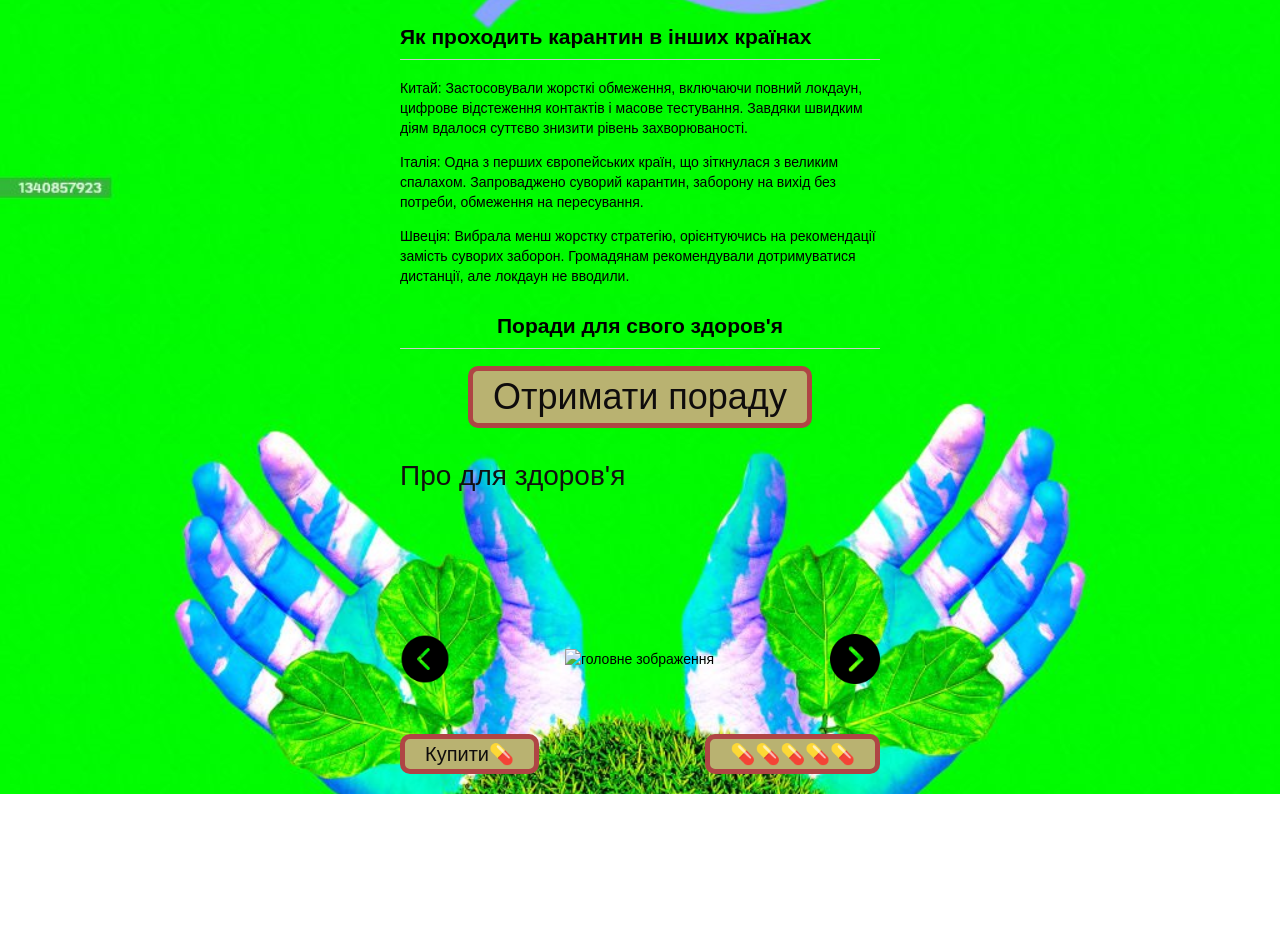
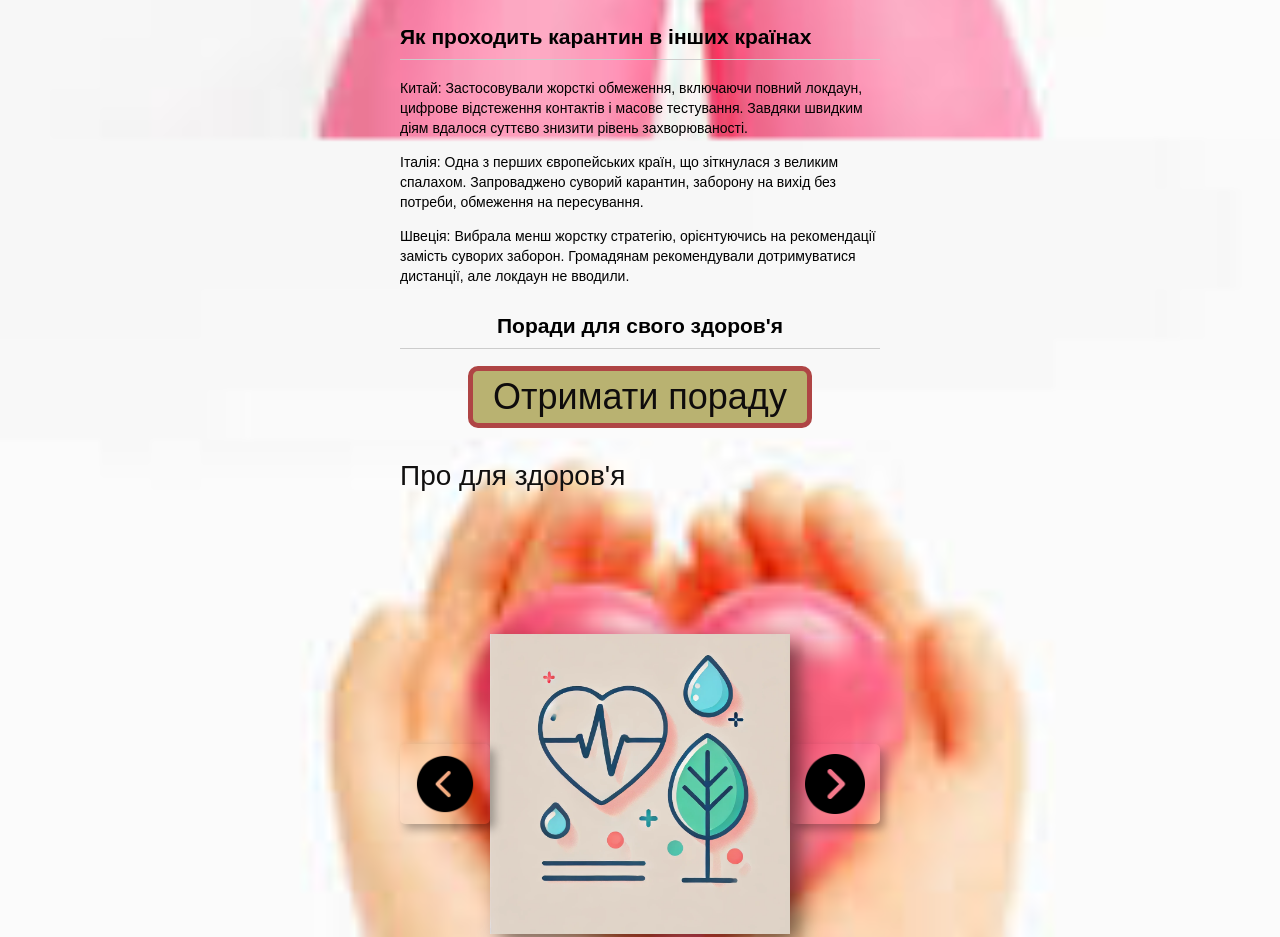
Before and after one commit to odisey228/Save-Health, a plain HTML site: page index.html in a window 1280 px wide. Shown: the part 1066-2003 px from the top of the page. Before the commit the page ends 1860 px from the top, so only its background shows below. Drawn offline with Linux system fonts and the light colour scheme.

Commit message:
змінив код виправив пару помилок додав тін для картинки та кнопок зробив ефект для кнопок

```diff
--- a/script.js
+++ b/script.js
@@ -56,20 +56,22 @@ document.getElementById('count-of-tablets').innerText='💊'.repeat(countOfPills
 document.getElementById('btn_love_wishes').style.display = 'inline-block'
  } )
 
- let galleryImage = 1
- document.getElementById("main-image").setAttribute('src',`img/gallery/${galleryImage}.jpg`)
+ let galleryImage = 1;
+ const mainImage = document.getElementById("main-image");
 
- document.getElementById('right-arrow').addEventListener("click",()=>{
-  galleryImage++
-  console.log(galleryImage)
- if(galleryImage == 5) galleryImage = 1
- document.getElementById("main-image").setAttribute("src",`img/gallery/${galleryImage}.jpg`)
- })
- document.getElementById("main-image").setAttribute('src',`img/gallery/${galleryImage}.jpg`)
+ // Додаємо тінь до картинки
+ mainImage.style.boxShadow = "10px 10px 20px rgba(0, 0, 0, 0.5)";
 
- document.getElementById('left-arrow').addEventListener("click",()=>{
-  galleryImage--
-  console.log(galleryImage)
- if(galleryImage == 0) galleryImage = 1
- document.getElementById("main-image").setAttribute("src",`img/gallery/${galleryImage}.jpg`)
- })
+ mainImage.setAttribute('src', `img/gallery/${galleryImage}.jpg`);
+
+ document.getElementById('right-arrow').addEventListener('click', () => {
+     galleryImage++;
+     if (galleryImage > 4) galleryImage = 1; // Якщо у вас 4 зображення
+     mainImage.setAttribute('src', `img/gallery/${galleryImage}.jpg`);
+ });
+
+ document.getElementById('left-arrow').addEventListener('click', () => {
+     galleryImage--;
+     if (galleryImage < 1) galleryImage = 4; // Якщо у вас 4 зображення
+     mainImage.setAttribute('src', `img/gallery/${galleryImage}.jpg`);
+ });
--- a/style.css
+++ b/style.css
@@ -7,7 +7,7 @@ body {
   color: #000000;
 
 
-  background-image: url("img/istockphoto-1340857923-1024x1024.jpg");
+  background-image: url("img/завантаження\ \(3\).jpg");
 
   background-repeat: no-repeat;
   background-position: center top;
@@ -124,15 +124,123 @@ align-items: center;
 
 }
 #main-image{
-  width: 150px;
+  width: 300px;
 }
 #left-arrow, #right-arrow{
-  width:50px;
-  height: 50px;
+  width:60px;
+  height: 60px;
   cursor: pointer;
 }
 
+#left-arrow,#right-arrow {
+  box-shadow: 5px 5px 10px rgba(0, 0, 0, 0.3);
+  border-radius: 5px;
+  padding: 10px 15px;
+  border: none;
+  cursor: pointer;
+  transition:  0.3s ease;
+}
 
+#right-arrow:hover {
+  box-shadow: 3px 3px 8px rgba(0, 0, 0, 0.5);
+}
+#left-arrow:hover {
+  box-shadow: 3px 3px 8px rgba(0, 0, 0, 0.5);
+}
+#left-arrow button:active {
+  box-shadow: 2px 2px 5px rgba(0, 0, 0, 0.5);
+  transform: scale(0.95);
+}
+
+#left-arrow {
+  box-shadow: 5px 5px 10px rgba(0, 0, 0, 0.3);
+  border-radius: 5px;
+  padding: 10px 15px;
+  border: none;
+  cursor: pointer;
+  transition: all 0.2s ease;
+  color: white;
+  font-size: 16px;
+  font-weight: bold;
+  outline: none;
+  position: relative;
+  overflow: hidden;
+}
+
+/* Ефект при наведенні */
+#left-arrow:hover {
+  box-shadow: 3px 3px 8px rgba(0, 0, 0, 0.5);
+}
+
+/* Ефект натискання */
+#left-arrow:active {
+  box-shadow: 2px 2px 5px rgba(0, 0, 0, 0.5);
+  transform: scale(0.95);
+}
+
+/* Додатковий ефект хвилі при натисканні */
+#left-arrow::after {
+  content: "";
+  position: absolute;
+  width: 100px;
+  height: 100px;
+  background: rgba(255, 255, 255, 0.5);
+  border-radius: 50%;
+  transform: scale(0);
+  opacity: 0;
+  transition: transform 0.5s, opacity 0.5s;
+  pointer-events: none;
+}
+
+button:active::after {
+  transform: scale(3);
+  opacity: 0;
+}
+
+#right-arrow {
+  box-shadow: 5px 5px 10px rgba(0, 0, 0, 0.3);
+  border-radius: 5px;
+  padding: 10px 15px;
+  border: none;
+  cursor: pointer;
+  transition: all 0.2s ease;
+  color: white;
+  font-size: 16px;
+  font-weight: bold;
+  outline: none;
+  position: relative;
+  overflow: hidden;
+}
+
+/* Ефект при наведенні */
+#right-arrow:hover {
+  box-shadow: 3px 3px 8px rgba(0, 0, 0, 0.5);
+}
+
+/* Ефект натискання */
+#right-arrow:active {
+  box-shadow: 2px 2px 5px rgba(0, 0, 0, 0.5);
+  transform: scale(0.95);
+}
+
+/* Додатковий ефект хвилі при натисканні */
+#right-arrow::after {
+  content: "";
+  position: absolute;
+  width: 100px;
+  height: 100px;
+  background: rgba(255, 255, 255, 0.5);
+  border-radius: 50%;
+  transform: scale(0);
+  opacity: 0;
+  transition: transform 0.5s, opacity 0.5s;
+  pointer-events: none;
+}
+
+#right-arrow:active::after {
+  transform: scale(3);
+  opacity: 0;
+}
   #btn-buy-tablets{
     background: #b9b271;
     color: #0f0c0c;
```
Also changed, not shown: img/gallery/1.jpg (renamed from img/gallery/1.pn.webp), img/gallery/2.jpg (renamed from img/gallery/2.png), img/gallery/3.jpg (renamed from img/gallery/3.png), img/gallery/4.jpg (renamed from img/gallery/4.png).
